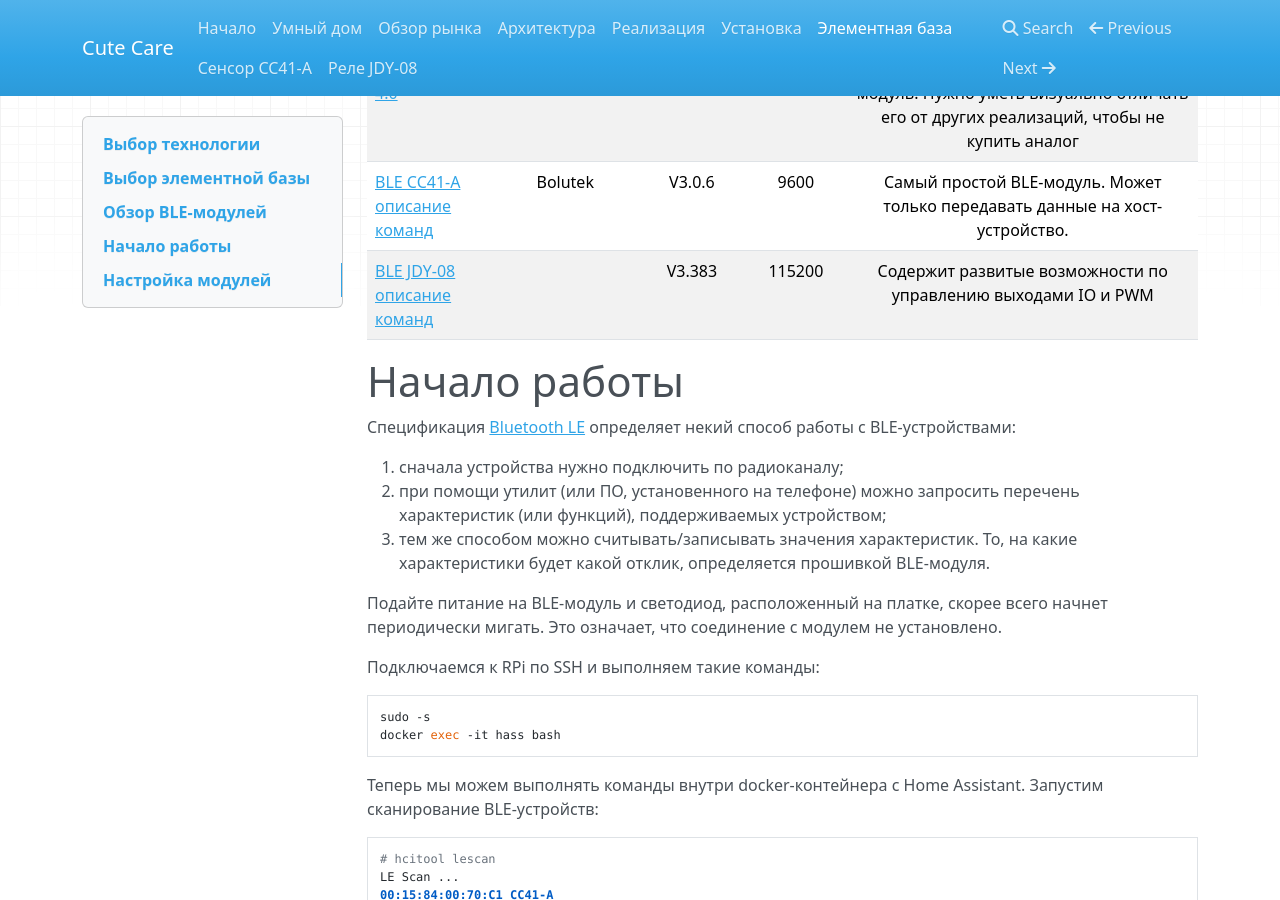
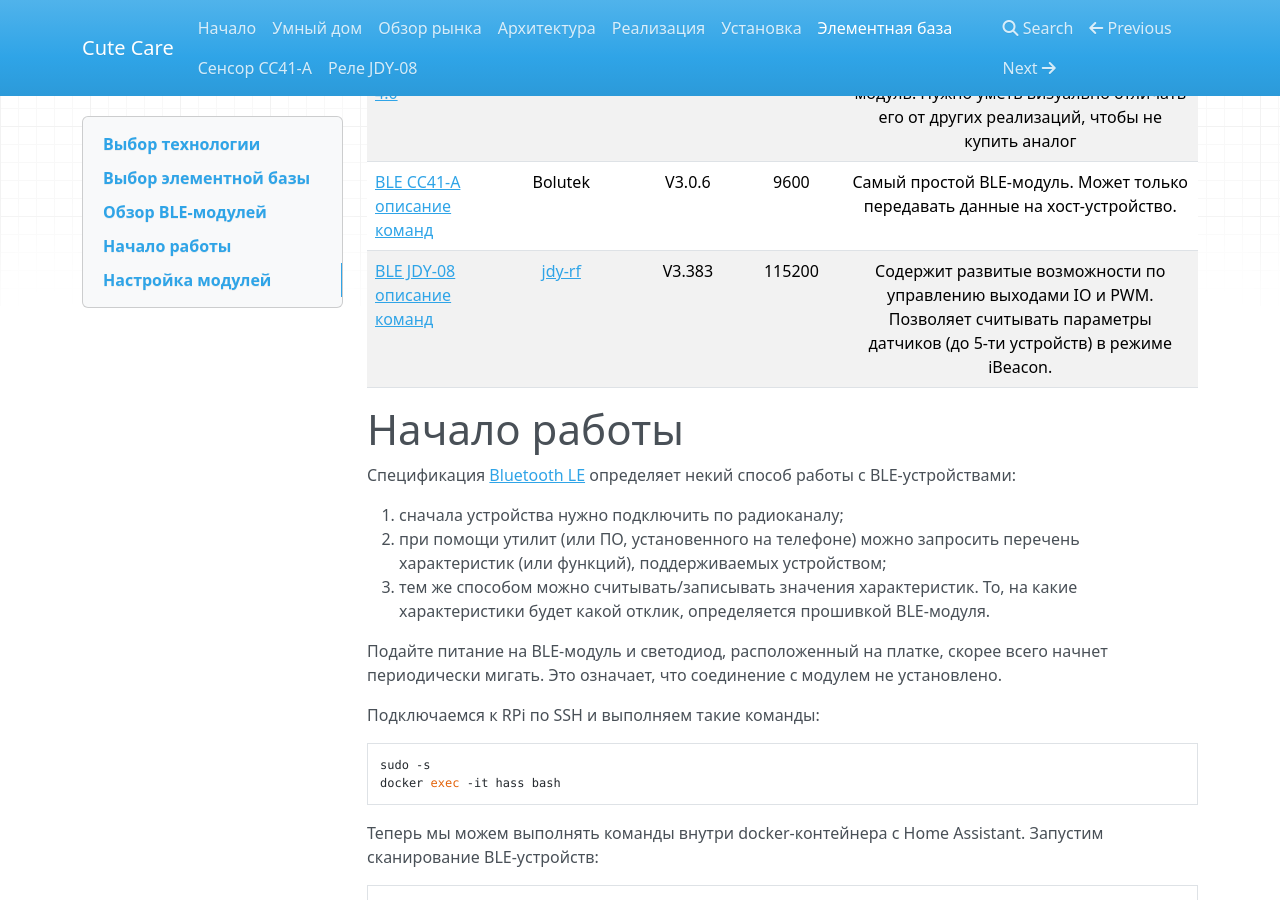
Before and after one commit to cutecare/cutecare-docs, an MkDocs documentation site: the page built from docs/Элементная база.md, in a window 1280 px wide and 900 px high, scrolled down 1291 px. Built offline with MkDocs 1.6.1, drawn with Linux system fonts in a browser that asks for light colours; nearby versions of some CDN libraries; old or Windows-style settings are respelled for this version of MkDocs.

Commit message:
Update Элементная база.md

```diff
--- a/docs/Элементная база.md
+++ b/docs/Элементная база.md
@@ -37,7 +37,7 @@ Bluetooth к Интернет не подключен, это независим
 | :----------- | :----------: | :----------: | :----------: | :----------: |
 |[HM-10 BLE 4.0](http://fab.cba.mit.edu/classes/863.15/doc/tutorials/programming/bluetooth/bluetooth40_en.pdf)|JNHuaMao|||Самый полнофункциональный BLE-модуль. Нужно уметь визуально отличать его от других реализаций, чтобы не купить аналог|
 |[BLE CC41-A](http://img.banggood.com/file/products/20150104013145BLE-CC41-A%20Spefication.pdf) [описание команд](http://4ipov.net/bluetooth_4.0_BLE_module_CC2541_CC41-A)|Bolutek|V3.0.6|9600|Самый простой BLE-модуль. Может только передавать данные на хост-устройство. |
-|[BLE JDY-08](https://fccid.io/2AM2YJDY-08/User-Manual/User-Manual-3511895.pdf) [описание команд](https://github.com/kichMan/JDY-08)||V3.383|115200|Содержит развитые возможности по управлению выходами IO и PWM|
+|[BLE JDY-08](https://fccid.io/2AM2YJDY-08/User-Manual/User-Manual-3511895.pdf) [описание команд](https://github.com/kichMan/JDY-08)|[jdy-rf](http://www.jdy-rf.com/down/html/?8.html)|V3.383|115200|Содержит развитые возможности по управлению выходами IO и PWM. Позволяет считывать параметры датчиков (до 5-ти устройств) в режиме iBeacon.|
 
 # Начало работы
 Спецификация [Bluetooth LE](https://www.bluetooth.com/specifications/gatt) определяет некий способ работы с BLE-устройствами:
```
